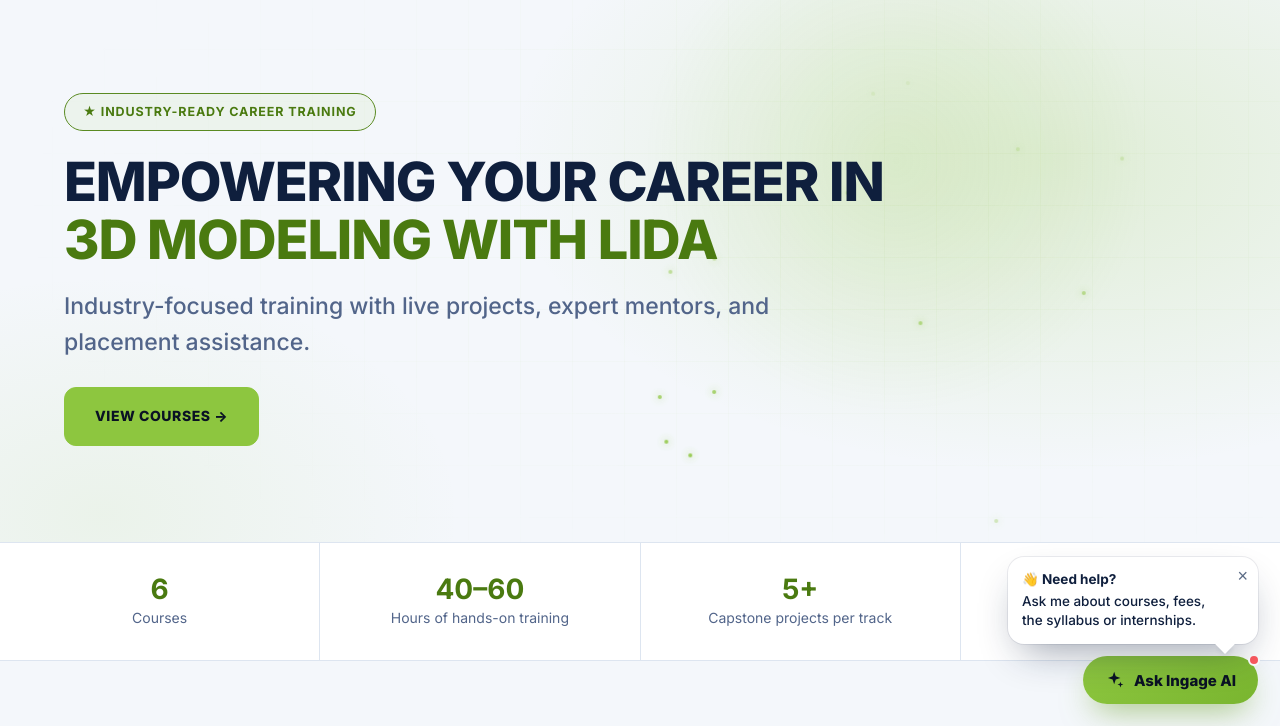
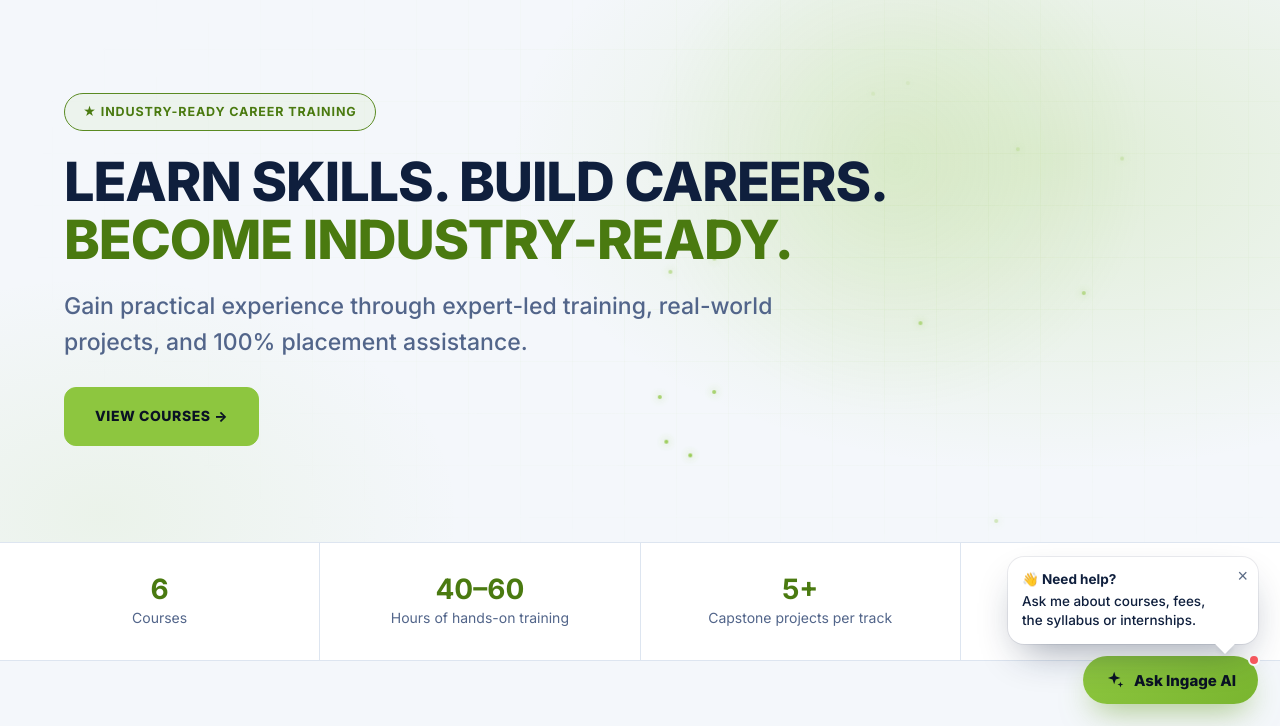
Before and after one commit to santheesh-sandy/ingage_EduTech, a website: page public/index.html in a window 1280 px wide. Shown: the part 74-800 px from the top of the page. Drawn offline with Linux system fonts and the light colour scheme; some packages are replaced by stand-ins of ours; a script that the page names is missing.

Commit message:
Update landing page tagline
Co-Authored-By: Claude Opus 5.5 <noreply@anthropic.com>

```diff
--- a/public/index.html
+++ b/public/index.html
@@ -513,8 +513,8 @@ ol.ai-steps li b{display:block;line-height:1.35}ol.ai-steps li span{display:bloc
 <section class="v" id="landing">
 <div class="lh" id="lh"><div class="w" style="z-index:2">
 <span class="gb">★ Industry-ready career training</span>
-<h1>Empowering your career in<br><span id="tw"></span><i class="cur"></i></h1>
-<p class="lp">Industry-focused training with live projects, expert mentors, and placement assistance.</p>
+<h1>Learn Skills. Build Careers.<br><span style="color:var(--brt)">Become Industry-Ready.</span></h1>
+<p class="lp">Gain practical experience through expert-led training, real-world projects, and 100% placement assistance.</p>
 <div style="margin-top:26px"><a class="gbtn" style="background:var(--br);color:#0a1224" onclick="nav('courses')">View courses →</a></div>
 </div></div>
 <div class="ls"><div><b class="ncrs">6</b><span>Courses</span></div><div><b>40–60</b><span>Hours of hands-on training</span></div><div><b>5+</b><span>Capstone projects per track</span></div><div><b>1:1</b><span>Placement guidance</span></div></div>
@@ -874,7 +874,7 @@ function route(){var h=(location.hash||"#landing").slice(1);if(!$(h))h="home";if
 $("q").oninput=render;addEventListener("hashchange",route);document.addEventListener("keydown",function(e){if(e.key=="Escape"){cl_()}});
 $("dep").innerHTML=[["💻","Technology"],["🎨","Design"],["📈","Business"],["🤖","AI"]].map(function(x){return '<div class="card cc" onclick="dep=\''+x[1]+'\';render();location.hash=\'courses\'"><div class="ico">'+x[0]+'</div><b>'+x[1]+'</b></div>'}).join("");
 var TW=['IT Network Administration','3D Modeling with LiDAR','AR/VR Development','Digital Twin','Cyber Security'],ti=0,tc=0,td=0,OE=new Date('2026-11-30T23:59:59+05:30');
-function tick(){var w=TW[ti];$('tw').textContent=w.slice(0,tc);if(!td&&tc<w.length){tc++;setTimeout(tick,90)}else if(!td){td=1;setTimeout(tick,1400)}else if(tc>0){tc--;setTimeout(tick,40)}else{td=0;ti=(ti+1)%TW.length;setTimeout(tick,300)}}
+function tick(){if(!$('tw'))return;var w=TW[ti];$('tw').textContent=w.slice(0,tc);if(!td&&tc<w.length){tc++;setTimeout(tick,90)}else if(!td){td=1;setTimeout(tick,1400)}else if(tc>0){tc--;setTimeout(tick,40)}else{td=0;ti=(ti+1)%TW.length;setTimeout(tick,300)}}
 function p2(n){return (n<10?'0':'')+n}
 function cdn(){if(!$('c1'))return;var s=Math.max(0,Math.floor((OE-new Date())/1000));$('c1').textContent=p2(Math.floor(s/86400));$('c2').textContent=p2(Math.floor(s%86400/3600));$('c3').textContent=p2(Math.floor(s%3600/60));$('c4').textContent=p2(s%60)}
 function gs(id){if(location.hash=="#landing"||!location.hash){$(id).scrollIntoView({behavior:"smooth"})}else{location.hash="landing";setTimeout(function(){$(id).scrollIntoView({behavior:"smooth"})},300)}}
```
